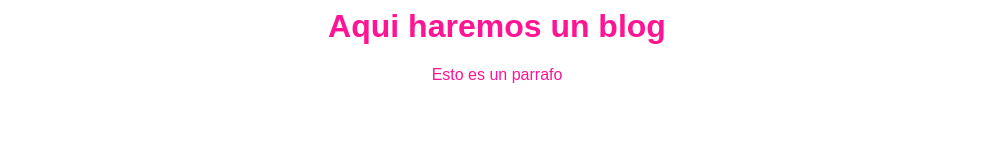
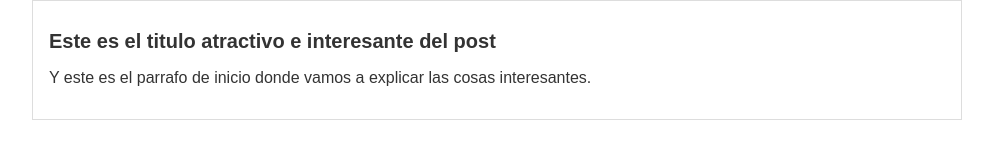
Before and after one commit to xRafaelUTM/hyperblog, a plain HTML site: page index.html in a window 1280 px wide. Shown: the whole page, without its empty margins (143-1136 px from the left). Drawn offline with Linux system fonts and the light colour scheme.

Commit message:
Commit al master del blogpost en su version mas reciente

```diff
--- a/css/styles.css
+++ b/css/styles.css
@@ -1,6 +1,20 @@
 body
 {
-    color: deeppink;
-    text-align: center;
+    color: #333;
+    text-align: left;
     font-family: Arial, Helvetica, sans-serif;
+    margin: 0;
+    padding: 0;
 }
+#container
+{
+    width: 70%;
+    padding: 1em;
+    text-align: left;
+    border: 1px solid #DDD;
+    margin:  0 auto;
+}
+#container  h1
+{
+    font-size: 20px;
+}
--- a/index.html
+++ b/index.html
@@ -4,7 +4,11 @@
         <link rel="stylesheet" href="./css/styles.css"/>
     </head>
     <body>
-        <h1>Aqui haremos un blog</h1>
-        <p>Esto es un parrafo</p>
+        <div id="container">
+            <div id="post">
+                <h1>Este es el titulo atractivo e interesante del post</h1>
+                <p>Y este es el parrafo de inicio donde vamos a explicar las cosas interesantes.</p>
+            </div>
+        </div>
     </body>
 </html>
```
